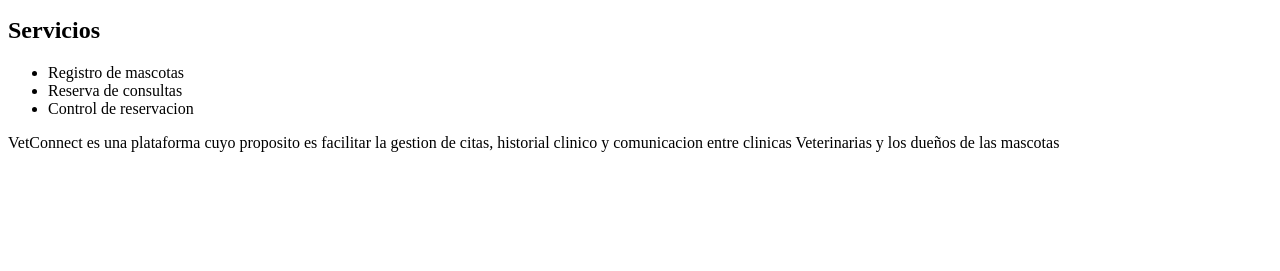
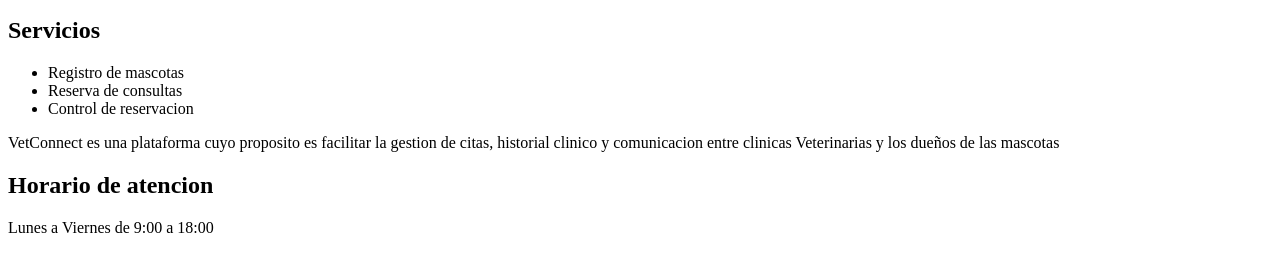
Before and after one commit to off-xero/Veterinaria_DesarrolloWeb, a plain HTML site: page index.html in a window 1280 px wide. Shown: the part 101-372 px from the top of the page. Drawn offline with Linux system fonts and the light colour scheme.

Commit message:
Agrega horario de atencion

```diff
--- a/index.html
+++ b/index.html
@@ -15,5 +15,12 @@
             <li>Control de reservacion</li>
         </ul>
         <section>VetConnect es una plataforma cuyo proposito es facilitar la gestion de citas, historial clinico y comunicacion entre clinicas Veterinarias y los dueños de las mascotas</section>
+        <section>
+            <h2>Horario de atencion</h2>
+
+            <p>
+                Lunes a Viernes de 9:00 a 18:00
+            </p>
+        </section>
     </body>
 </html>
```
